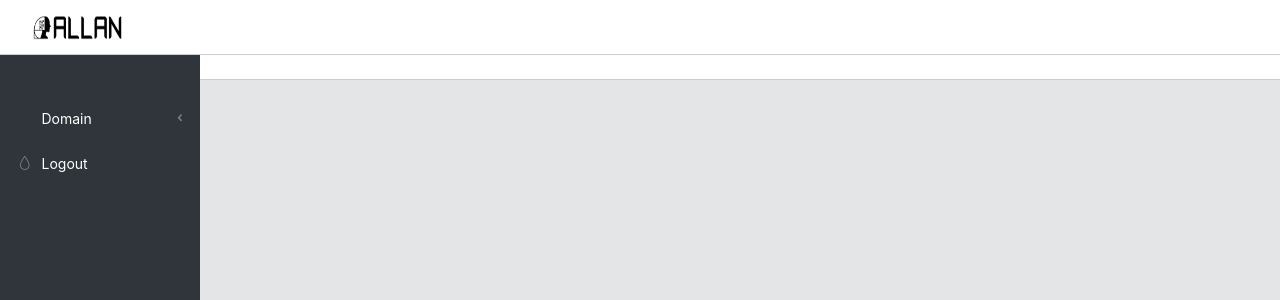
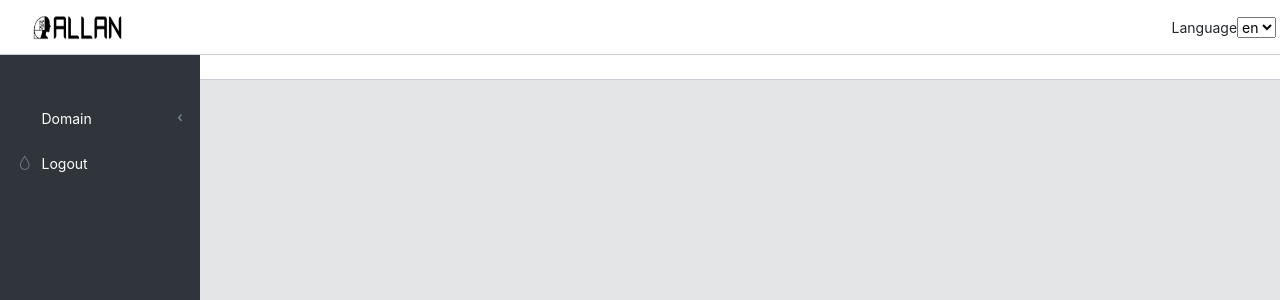
Before and after one commit to Lummetry/ALLAN, a Django app: page /en/ in a window 1280 px wide. Shown: the top 300 px of the page. Run offline with Django 3.2, Linux system fonts and the light colour scheme; a user stored in the database is signed in; data comes from the database, SQL or seed files in the repository; some libraries are stand-ins or nearby versions.

Commit message:
[I] add language selector

```diff
--- a/allan_conversation_editor/allan/urls.py
+++ b/allan_conversation_editor/allan/urls.py
@@ -20,7 +20,7 @@ from django.conf.urls import  url, include, i18n
 from django.conf.urls.i18n import i18n_patterns
 from django.utils.translation import ugettext_lazy as _
 
-urlpatterns = [
+urlpatterns = [ url(r'^i18n/', include('django.conf.urls.i18n')),
 ]
 
 urlpatterns += i18n.i18n_patterns(
--- a/allan_conversation_editor/conversation_editor/templates/include/header.html
+++ b/allan_conversation_editor/conversation_editor/templates/include/header.html
@@ -1,5 +1,6 @@
 
   {% load staticfiles %}
+{% load i18n %}
 <header class="app-header navbar">
       <button class="navbar-toggler sidebar-toggler d-lg-none mr-auto" type="button" data-toggle="sidebar-show">
         <span class="navbar-toggler-icon"></span>
@@ -9,5 +10,32 @@
         <img class="navbar-brand-minimized" src="{% static 'img/brand/sygnet.png' %}" width="30" height="30" alt="Lummetry">
       </a>
 
-    <div style="float: left; width: auto;">&nbsp;</div>
+    <div style="float: left; width: auto;">&nbsp;
+    <div style="float: left;"> {% trans 'Language' %}</div>
+                  <div style="float: left;">
+                  <form action="{% url 'set_language' %}" method="post">
+        {% csrf_token %}
+        <input name="next" type="hidden" value="{{ redirect_to }}" />
+
+        <select class="selectpicker" name="{% trans 'language' %}" style="width: auto;" onchange="this.form.submit()">
+          {% get_current_language as LANGUAGE_CODE %}
+          {% get_available_languages as LANGUAGES %}
+          {% get_language_info_list for LANGUAGES as languages %}
+          {% for language in languages %}
+
+              <option
+                value="{{ language.code }}"
+                {% if language.code == LANGUAGE_CODE %} selected="selected"{% endif %}
+                data-content='<img src="/static/images/flags/{{ language.code }}.gif"></span>
+                <span style="display:inline-block; width:100px; padding-left: 10px; text-shadow:none">
+                  {{ language.name_local }}
+                  <!-- span style="color:#999;">&nbsp;[{{ language.code }}]</span -->
+                </span>'>
+                {{ language.code }}
+              </option>
+
+          {% endfor %}
+        </select>
+    </form> </div>
+    </div>
     </header>
--- a/allan_conversation_editor/conversation_editor/templates/include/sidebar.html
+++ b/allan_conversation_editor/conversation_editor/templates/include/sidebar.html
@@ -1,6 +1,8 @@
   {% load staticfiles %}
 {% load i18n %}
       <div class="sidebar">
+
+
         <nav class="sidebar-nav">
           <ul class="nav">
             <li class="nav-title">&nbsp;</li>
@@ -20,14 +22,13 @@
                 </ul>
             </li>
 
-
             <li class="nav-item">
               <a class="nav-link" href="{% url 'logout'%}?next=/">
                 <i class="nav-icon icon-drop"></i>{% trans 'Logout' %} </a>
             </li>
+
           </ul>
         </nav>
-
 
         <button class="sidebar-minimizer brand-minimizer" type="button"></button>
 
```
Also changed, not shown: allan_conversation_editor/locale/en/LC_MESSAGES/django.po, allan_conversation_editor/locale/ro/LC_MESSAGES/django.po.
